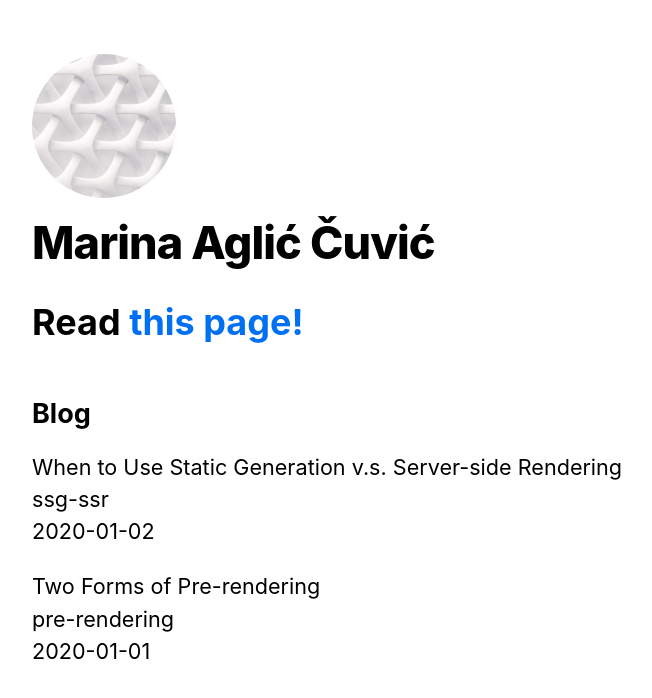
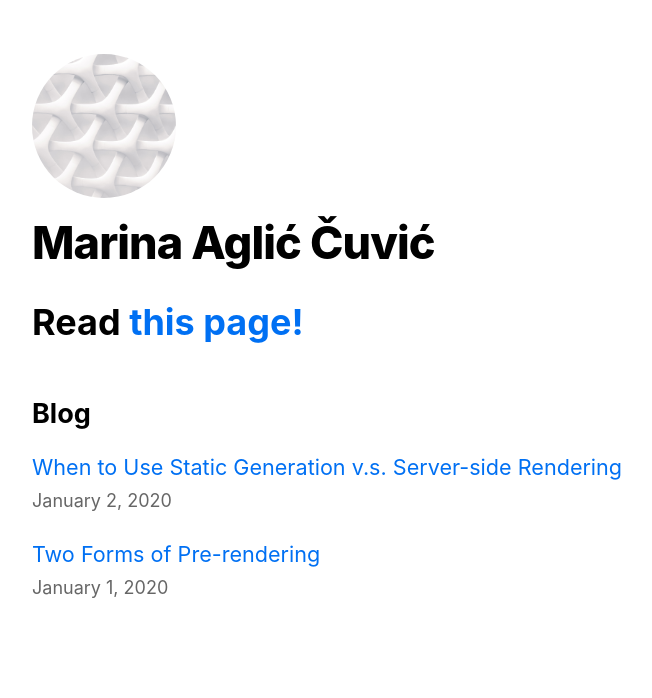
Before and after one commit to marinaaglic/blog-app, a Next.js app: page / in a window 1280 px wide. Shown: the top 698 px of the page, without its empty margins (302-954 px from the left). Built offline with nearby package versions, Linux system fonts and the light colour scheme.

Commit message:
link added to index in pages

```diff
--- a/pages/index.tsx
+++ b/pages/index.tsx
@@ -4,6 +4,7 @@
 import { PostData } from "@/lib/posts";
 import Layout from "@/components/layout";
 import utilClasses from "../styles/utils.module.css";
+import Date from "@/components/date";
 
 export async function getStaticProps() {
   const allPostsData = getSortedPostsData();
@@ -31,11 +32,11 @@
         <ul className={utilClasses.list}>
           {allPostsData.map(({ id, date, title }: PostData) => (
             <li className={utilClasses.listItem} key={id}>
-              {title}
+              <Link href={`/posts/${id}`}>{title}</Link>
               <br />
-              {id}
-              <br />
-              {date}
+              <small className={utilClasses.lightText}>
+                <Date dateString={date} />
+              </small>
             </li>
           ))}
         </ul>
```
